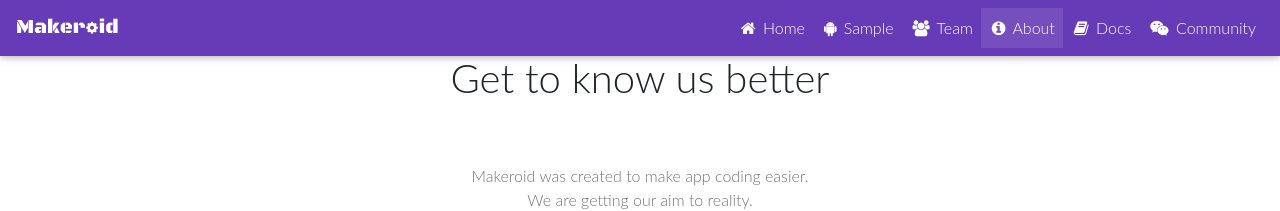
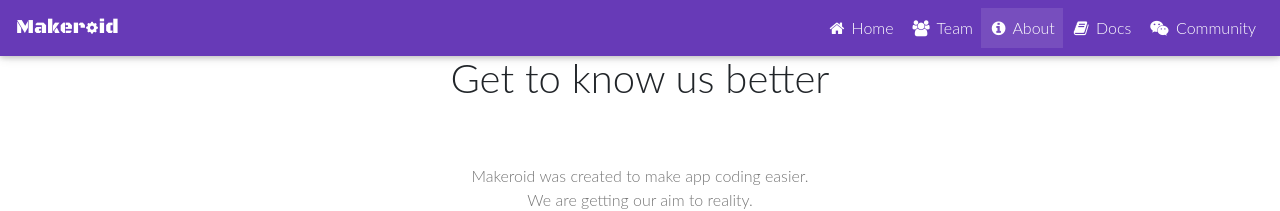
Before and after one commit to Kodular/kodular.github.io, a Jekyll site: the page built from about.html, in a window 1280 px wide. Shown: the top 211 px of the page. Built offline with Jekyll 4.4.1, drawn with Linux system fonts in a browser that asks for light colours; nearby versions of some CDN libraries.

Commit message:
Update nav.yml

```diff
--- a/_data/nav.yml
+++ b/_data/nav.yml
@@ -1,10 +1,6 @@
 - title: "Home"
   href: "/"
   icon: "home"
-
-- title: "Sample"
-  href: "/demo"
-  icon: "android"
 
 - title: "Team"
   href: "/team"
```
